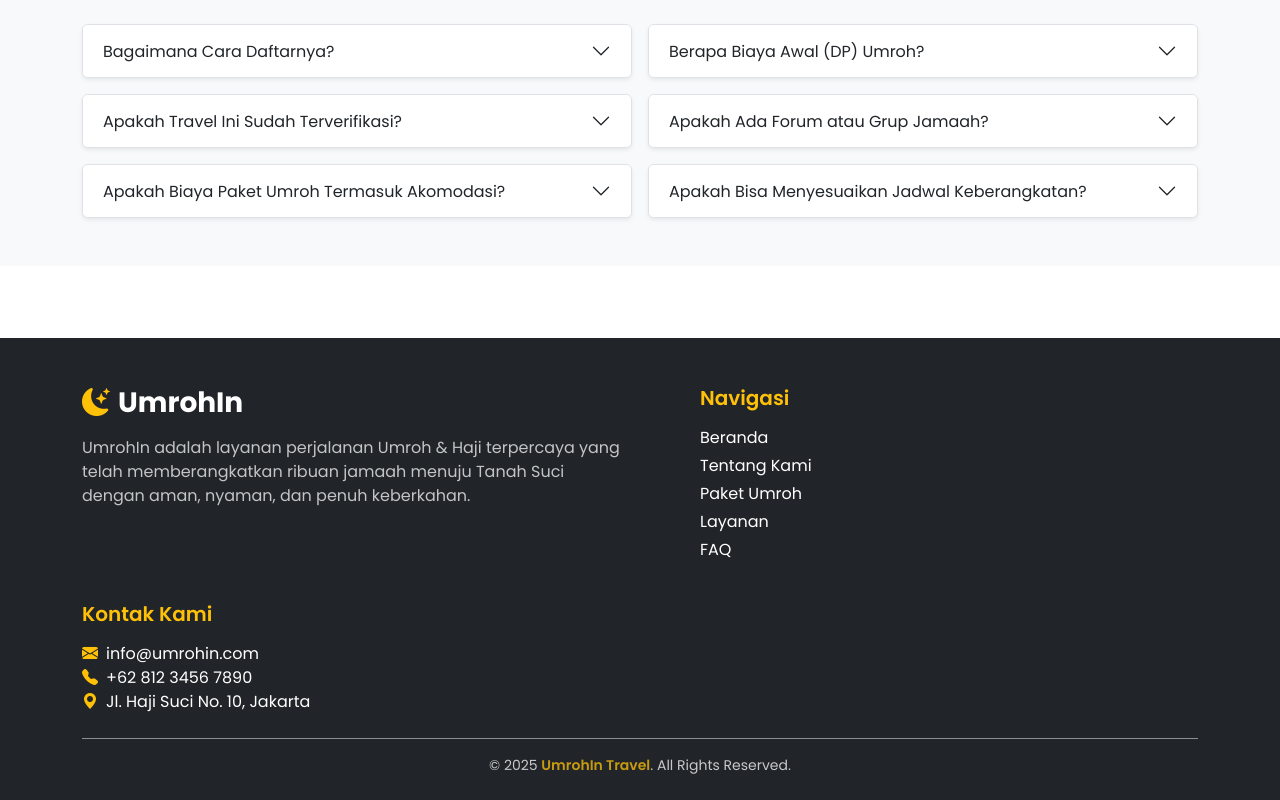
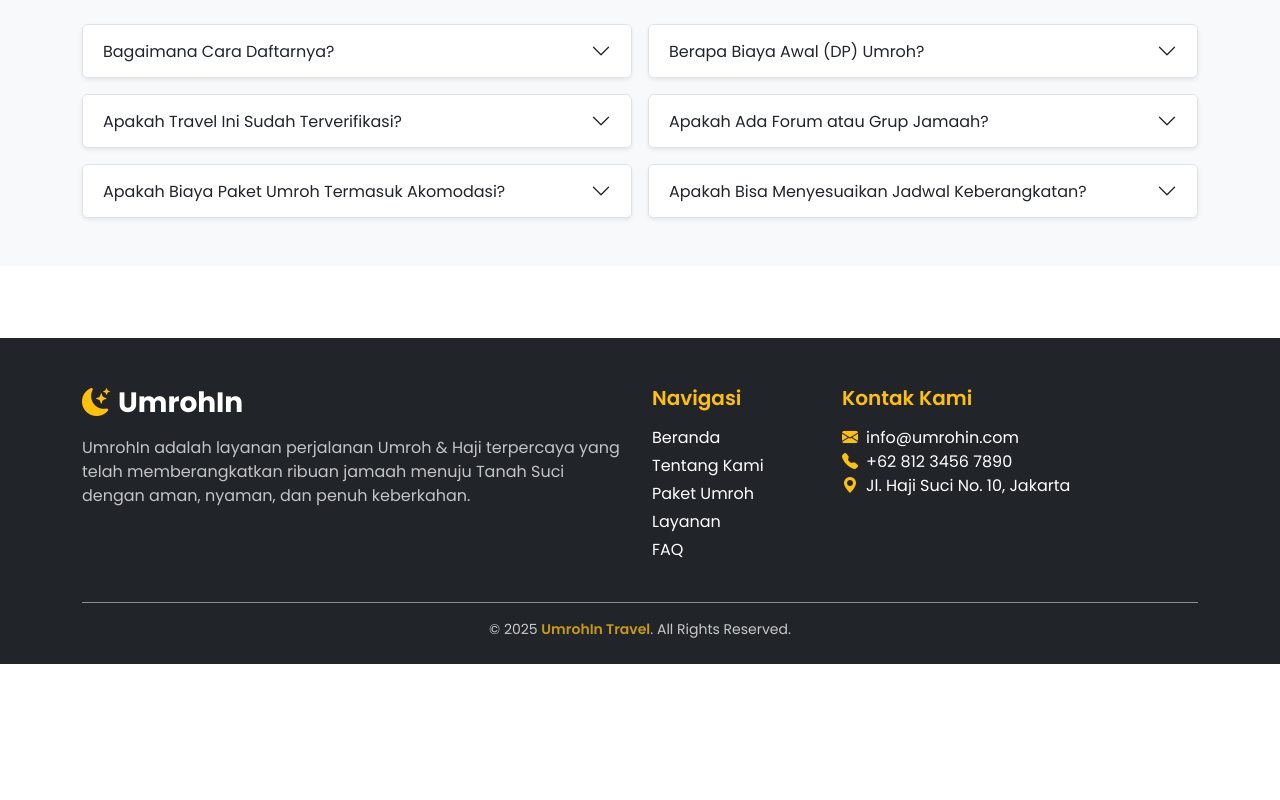
Before and after one commit to akaro260/umroh, a plain HTML site: page index.html in a window 1280 px wide. Shown: the part 3144-3944 px from the top of the page. After the commit the page ends 3808 px from the top, so only its background shows below. Drawn offline with nearby package versions, Linux system fonts and the light colour scheme.

Commit message:
margin masih nyala

```diff
--- a/index.html
+++ b/index.html
@@ -484,7 +484,7 @@
       </div>
 
       <!-- Kolom 2: Navigasi -->
-      <div class="col-lg-2 col-6 mx-5">
+      <div class="col-lg-2 col-6">
         <h5 class="fw-semibold mb-3 text-warning">Navigasi</h5>
         <ul class="list-unstyled">
           <li><a href="#home" class="text-white text-decoration-none d-block mb-1">Beranda</a></li>
```
